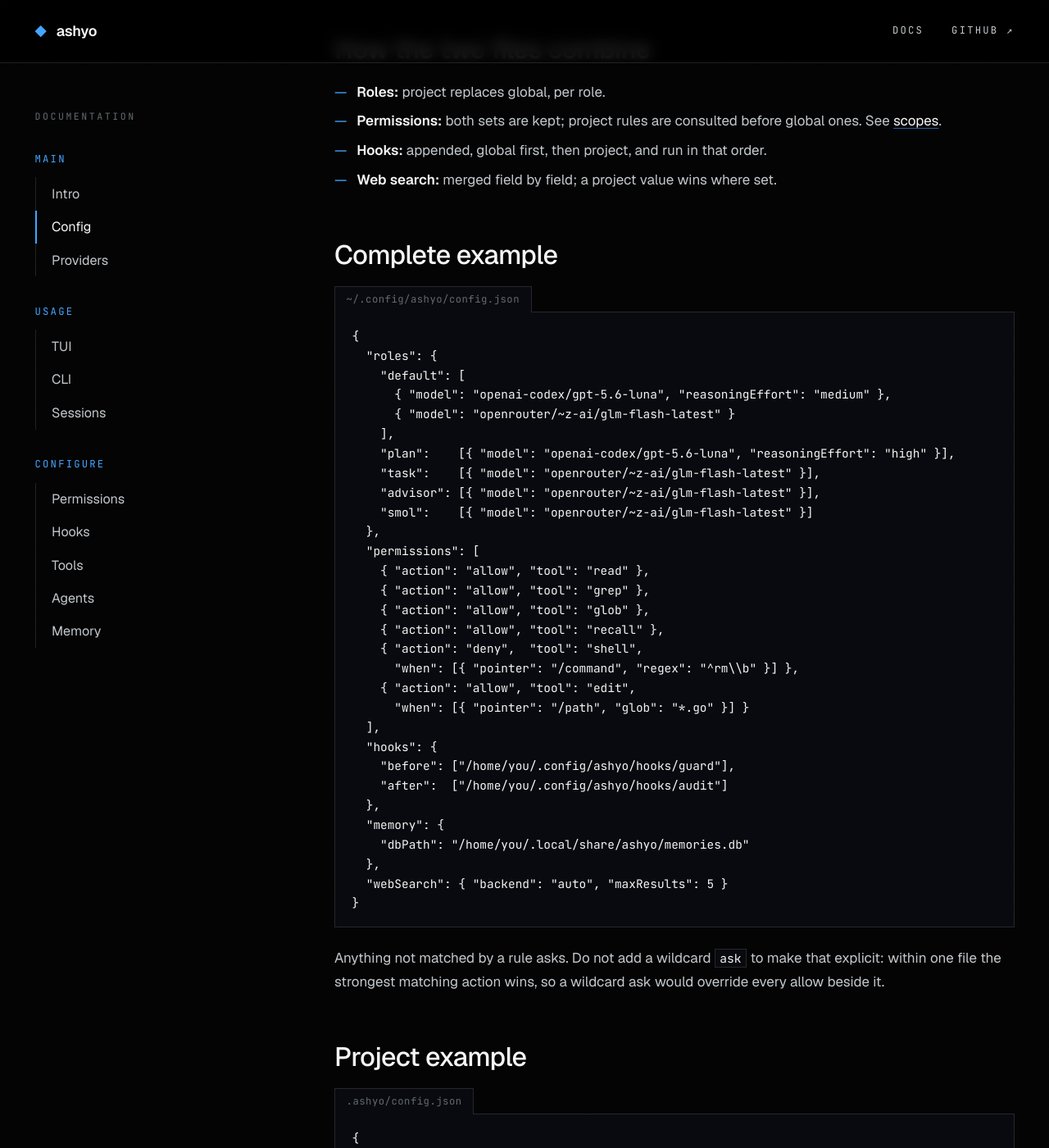
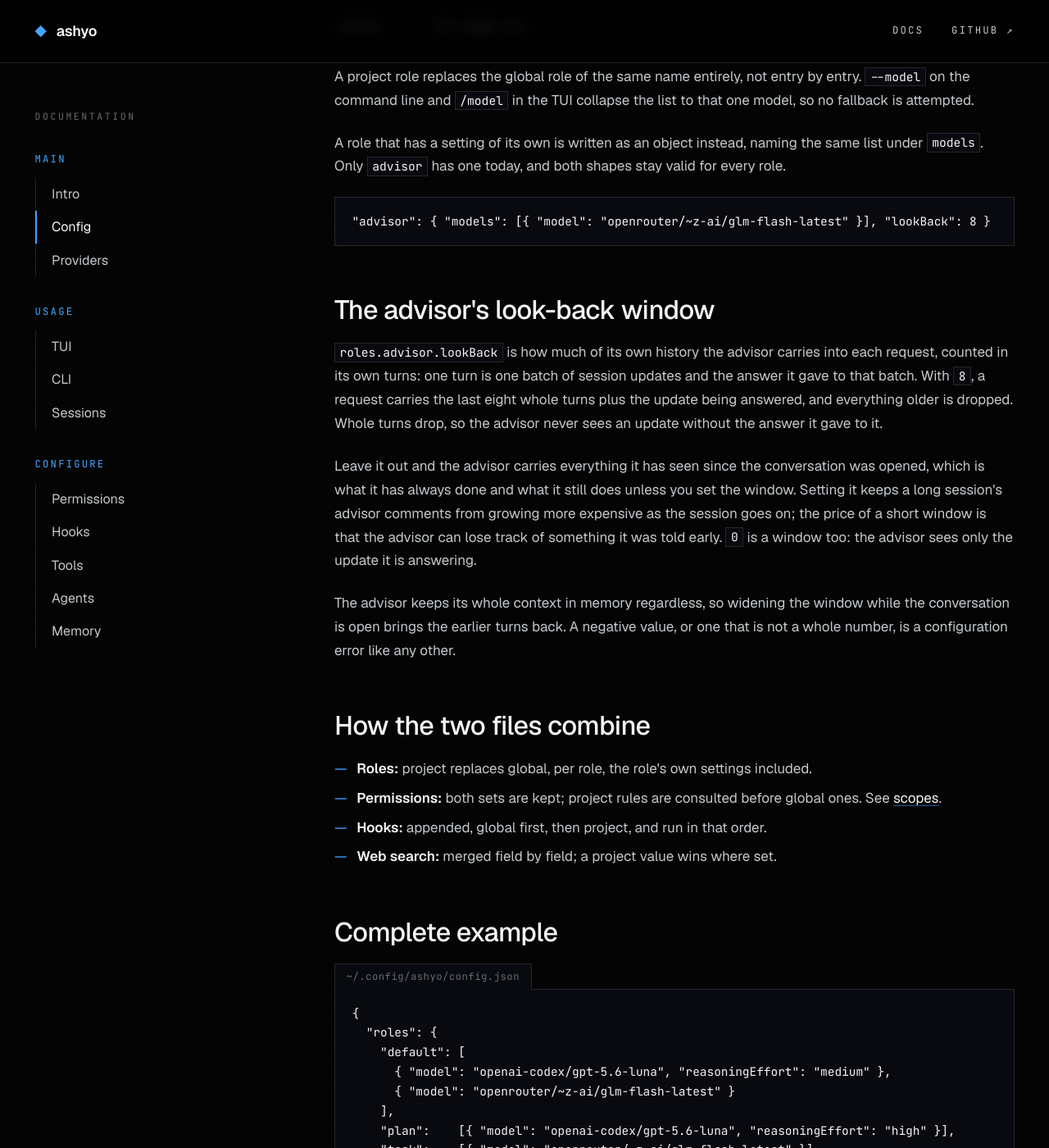
Before and after one commit to ashyo-ai/ashyo-ai.github.io, a Jekyll site: the page built from config.html, in a window 1280 px wide and 1400 px high, scrolled down 2396 px. Shown: the whole window at 82% size. Built offline with Jekyll 4.4.1, drawn with Linux system fonts in a browser that asks for light colours; some of the changed text lies outside the part shown.

Commit message:
Document the advisor's look-back window

```diff
--- a/agents.html
+++ b/agents.html
@@ -20,6 +20,7 @@ title: Agents
 <h2 id="advisor">Advisor</h2>
 <p>Configure <code>roles.advisor</code> and a second model follows the main session: your submissions, completed model turns, tool and policy results, and subagent results are summarized to it as they become durable. It has no tools. What it says is recorded in the session as an <code>advisor</code> event and rendered in the transcript where it landed, but it is never appended to the main model's input and nothing it says is executed.</p>
 <p>Three kinds of output are recorded: a <strong>comment</strong>, a <strong>suggestion</strong>, which is one line prefixed <code>SUGGESTION:</code>, and a <strong>violation</strong>, which is a tool call the advisor tried to make. The call is recorded and ignored. The status line shows the advisor's state and its token usage.</p>
+<p>By default the advisor carries everything it has seen since the conversation was opened into every request, so its comments cost more the longer the session runs. Set <code>roles.advisor.lookBack</code> to a count of its own recent turns to cap that; see <a href="config.html#look-back">Config</a>.</p>
 <p>The advisor is a second opinion you can see, not a second driver. If a suggestion is good, you type it.</p>
 
 <h2 id="subagents">Subagents</h2>
--- a/config.html
+++ b/config.html
@@ -20,7 +20,8 @@ title: Config
 <h2 id="schema">Schema</h2>
 <table>
 <tr><th>Field</th><th>Type</th><th>Default</th><th>Notes</th></tr>
-<tr><td><code>roles</code></td><td>object</td><td>none</td><td>Keys are role names; values are lists of model entries. See <a href="#roles">Roles</a>.</td></tr>
+<tr><td><code>roles</code></td><td>object</td><td>none</td><td>Keys are role names; values are lists of model entries, or an object naming that list beside the role's own settings. See <a href="#roles">Roles</a>.</td></tr>
+<tr><td><code>roles.advisor.lookBack</code></td><td>integer</td><td>unlimited</td><td>How many of the advisor's own recent turns each of its requests carries. See <a href="#look-back">Look-back</a>.</td></tr>
 <tr><td><code>permissions</code></td><td>array</td><td><code>[]</code></td><td>Allow, ask, and deny rules. See <a href="permissions.html">Permissions</a>.</td></tr>
 <tr><td><code>hooks.before</code></td><td>array of strings</td><td><code>[]</code></td><td>Executables run before a tool call. See <a href="hooks.html">Hooks</a>.</td></tr>
 <tr><td><code>hooks.after</code></td><td>array of strings</td><td><code>[]</code></td><td>Executables run after a tool call.</td></tr>
@@ -42,10 +43,17 @@ title: Config
 <tr><td><code>vision</code></td><td>The <code>image</code> tool.</td></tr>
 </table>
 <p>A project role replaces the global role of the same name entirely, not entry by entry. <code>--model</code> on the command line and <code>/model</code> in the TUI collapse the list to that one model, so no fallback is attempted.</p>
+<p>A role that has a setting of its own is written as an object instead, naming the same list under <code>models</code>. Only <code>advisor</code> has one today, and both shapes stay valid for every role.</p>
+<pre>"advisor": { "models": [{ "model": "openrouter/~z-ai/glm-flash-latest" }], "lookBack": 8 }</pre>
+
+<h2 id="look-back">The advisor's look-back window</h2>
+<p><code>roles.advisor.lookBack</code> is how much of its own history the advisor carries into each request, counted in its own turns: one turn is one batch of session updates and the answer it gave to that batch. With <code>8</code>, a request carries the last eight whole turns plus the update being answered, and everything older is dropped. Whole turns drop, so the advisor never sees an update without the answer it gave to it.</p>
+<p>Leave it out and the advisor carries everything it has seen since the conversation was opened, which is what it has always done and what it still does unless you set the window. Setting it keeps a long session's advisor comments from growing more expensive as the session goes on; the price of a short window is that the advisor can lose track of something it was told early. <code>0</code> is a window too: the advisor sees only the update it is answering.</p>
+<p>The advisor keeps its whole context in memory regardless, so widening the window while the conversation is open brings the earlier turns back. A negative value, or one that is not a whole number, is a configuration error like any other.</p>
 
 <h2 id="merging">How the two files combine</h2>
 <ul>
-<li><strong>Roles:</strong> project replaces global, per role.</li>
+<li><strong>Roles:</strong> project replaces global, per role, the role's own settings included.</li>
 <li><strong>Permissions:</strong> both sets are kept; project rules are consulted before global ones. See <a href="permissions.html#scopes">scopes</a>.</li>
 <li><strong>Hooks:</strong> appended, global first, then project, and run in that order.</li>
 <li><strong>Web search:</strong> merged field by field; a project value wins where set.</li>
@@ -61,7 +69,7 @@ title: Config
     ],
     "plan":    [{ "model": "openai-codex/gpt-5.6-luna", "reasoningEffort": "high" }],
     "task":    [{ "model": "openrouter/~z-ai/glm-flash-latest" }],
-    "advisor": [{ "model": "openrouter/~z-ai/glm-flash-latest" }],
+    "advisor": { "models": [{ "model": "openrouter/~z-ai/glm-flash-latest" }], "lookBack": 8 },
     "smol":    [{ "model": "openrouter/~z-ai/glm-flash-latest" }]
   },
   "permissions": [
```
